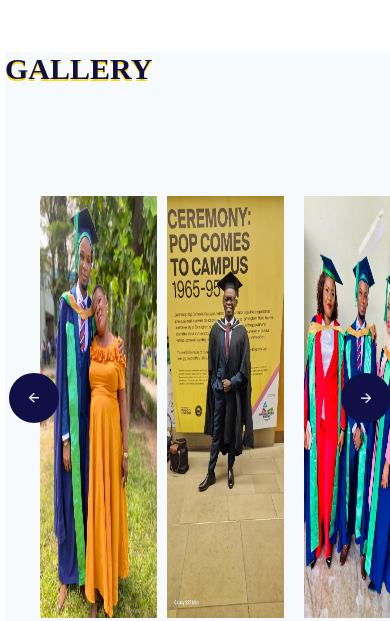
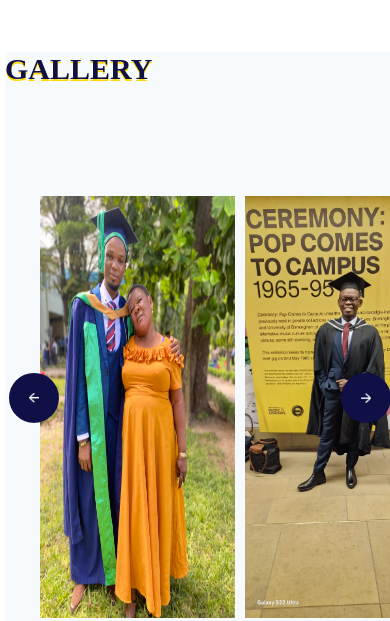
Before and after one commit to mr-iyan-dev/chepes, a React (Vite) app: page /home in a window 390 px wide. Shown: the part 5137-5758 px from the top of the page. Built offline with nearby package versions, Linux system fonts and the light colour scheme.

Commit message:
hro1 update

```diff
--- a/src/components/Gallery/Gallery.css
+++ b/src/components/Gallery/Gallery.css
@@ -236,7 +236,7 @@ width: 30vw;
 }
 .gallery-image img{
 height: 50vh;
-width: 30vw;
+width: 50vw;
 }
 .slider ul {
     display: flex;
```
